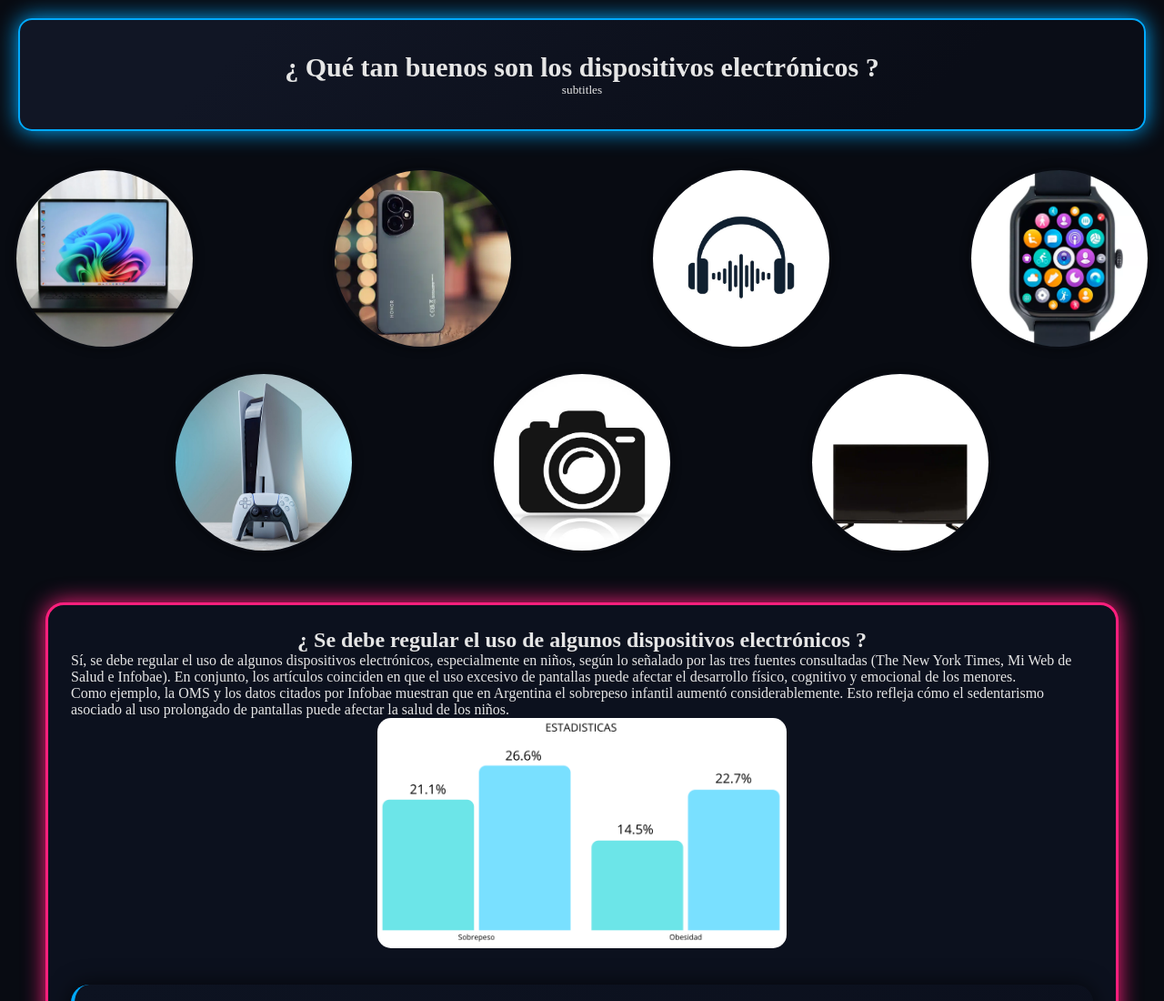
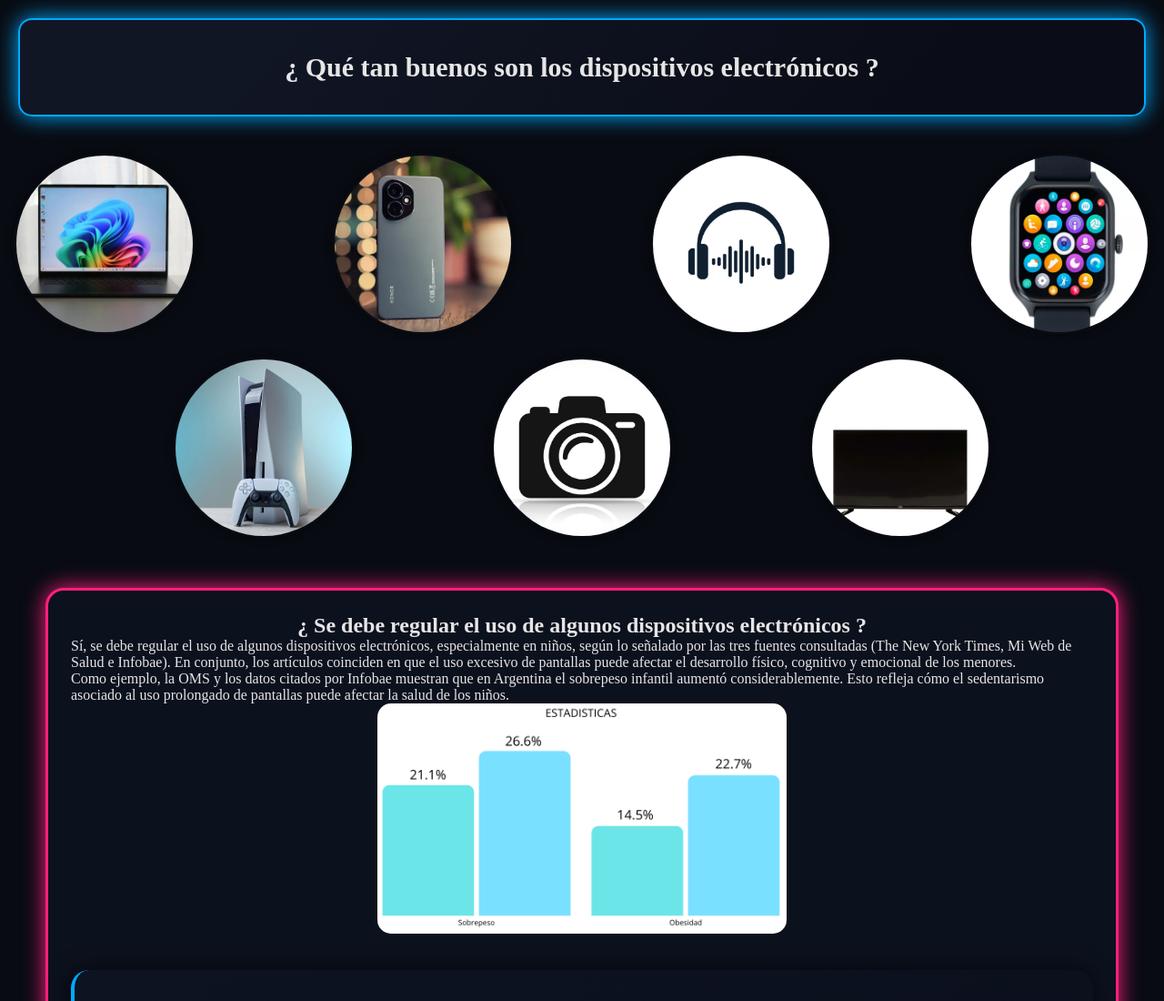
Before and after one commit to waadawda/c.ciudadanas, a plain HTML site: page index.html in a window 1280 px wide. Shown: the top 1100 px of the page at 91% size. Drawn offline with Linux system fonts and the light colour scheme.

Commit message:
Update index.html

```diff
--- a/index.html
+++ b/index.html
@@ -14,7 +14,6 @@
 <body>
     <header class="pac">
         <h1 class="tit">¿ Qué tan buenos son los dispositivos electrónicos ?</h1>
-        <sub class="sub">subtitles</sub>
     </header>
 
     <nav>
```
